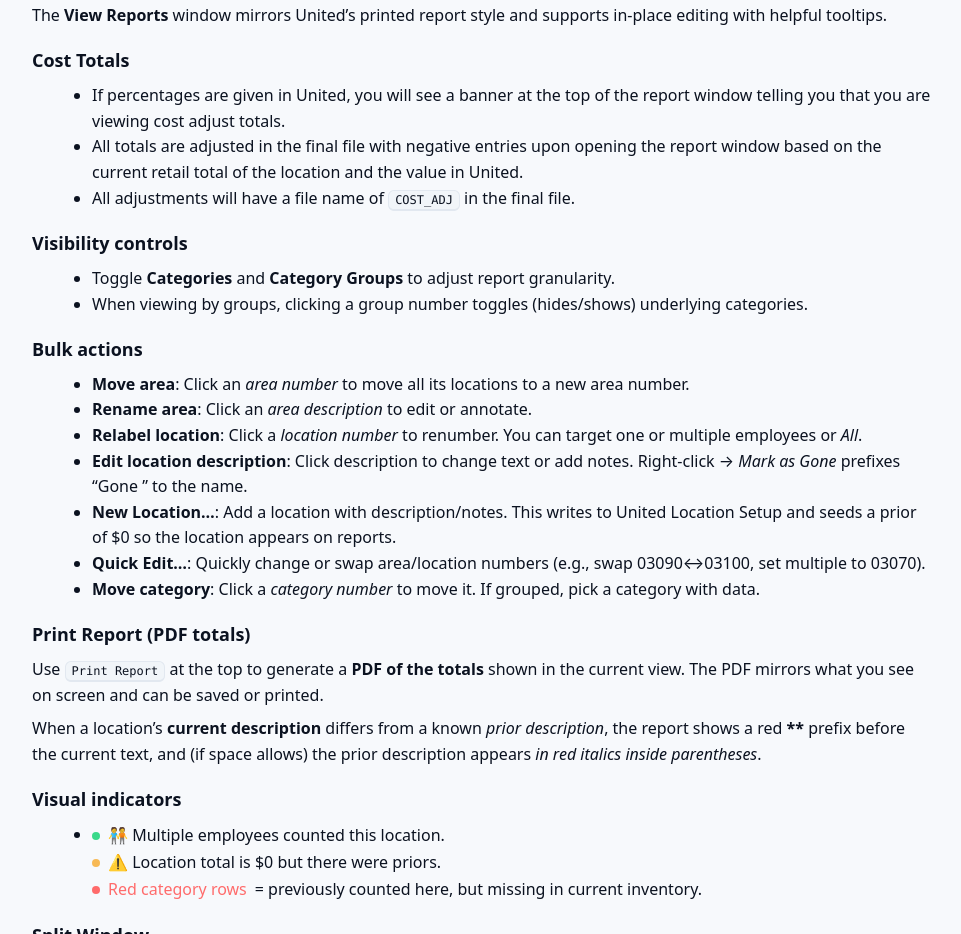
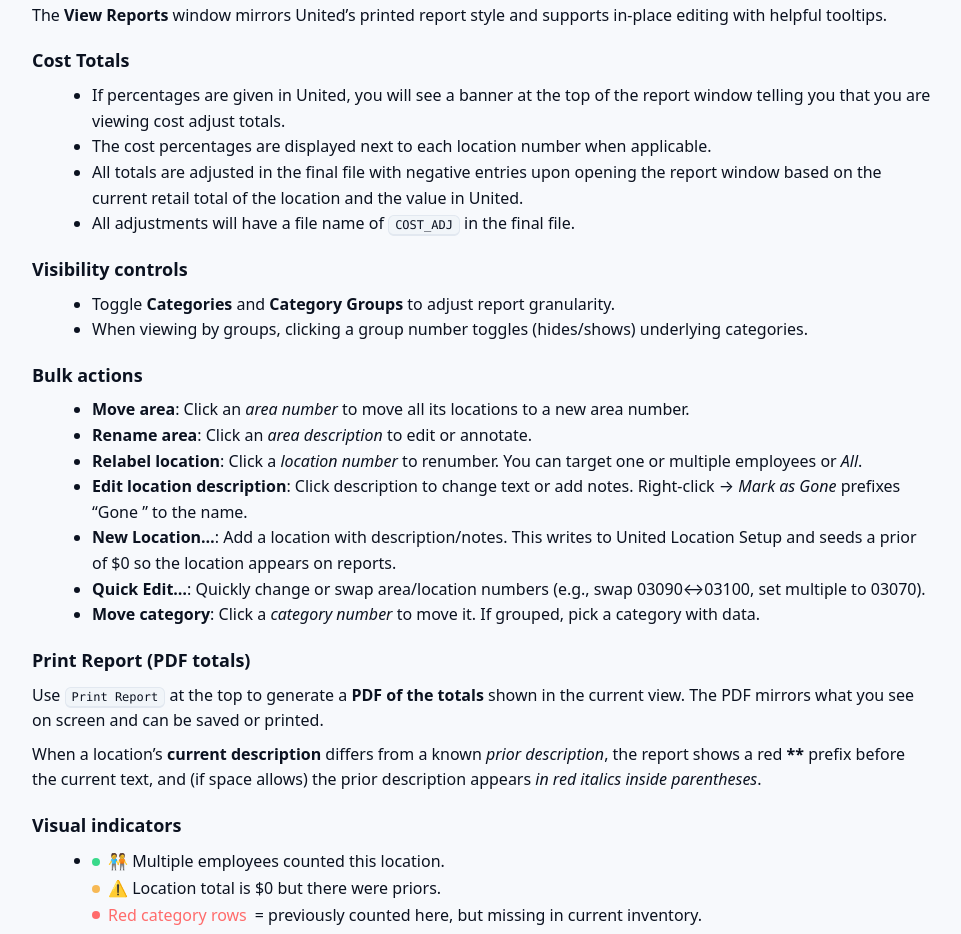
Before and after one commit to ChessBadger/UES-Documentation, a plain HTML site: page index.html in a window 1280 px wide. Shown: the part 1420-2354 px from the top of the page, without its empty margins (308-1269 px from the left). Drawn offline with Linux system fonts and the light colour scheme.

Commit message:
update loc cost report

```diff
--- a/index.html
+++ b/index.html
@@ -488,6 +488,10 @@
               If percentages are given in United, you will see a banner at the
               top of the report window telling you that you are viewing cost
               adjust totals.
+            </li>
+            <li>
+              The cost percentages are displayed next to each location number
+              when applicable.
             </li>
             <li>
               All totals are adjusted in the final file with negative entries
```
